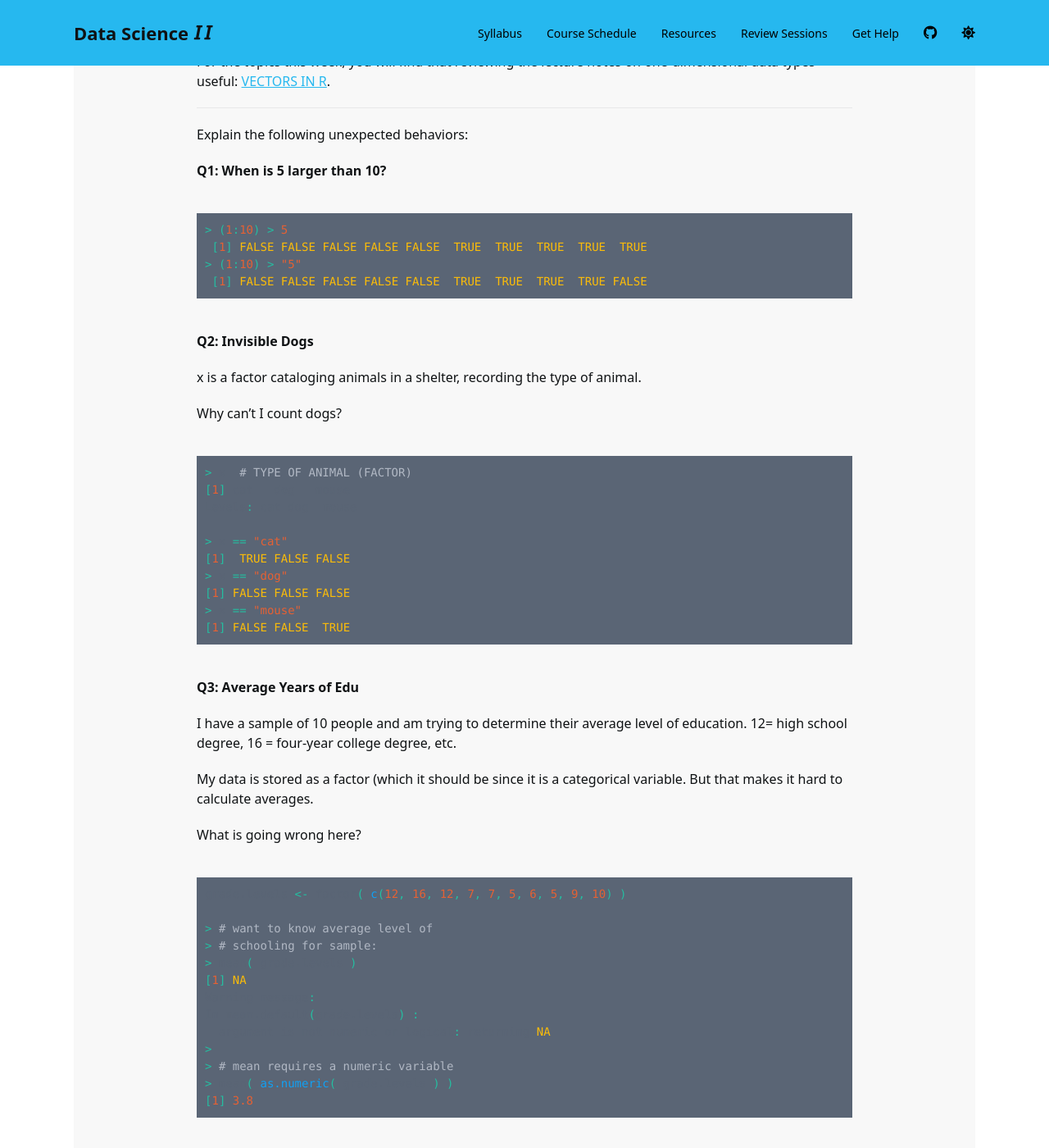
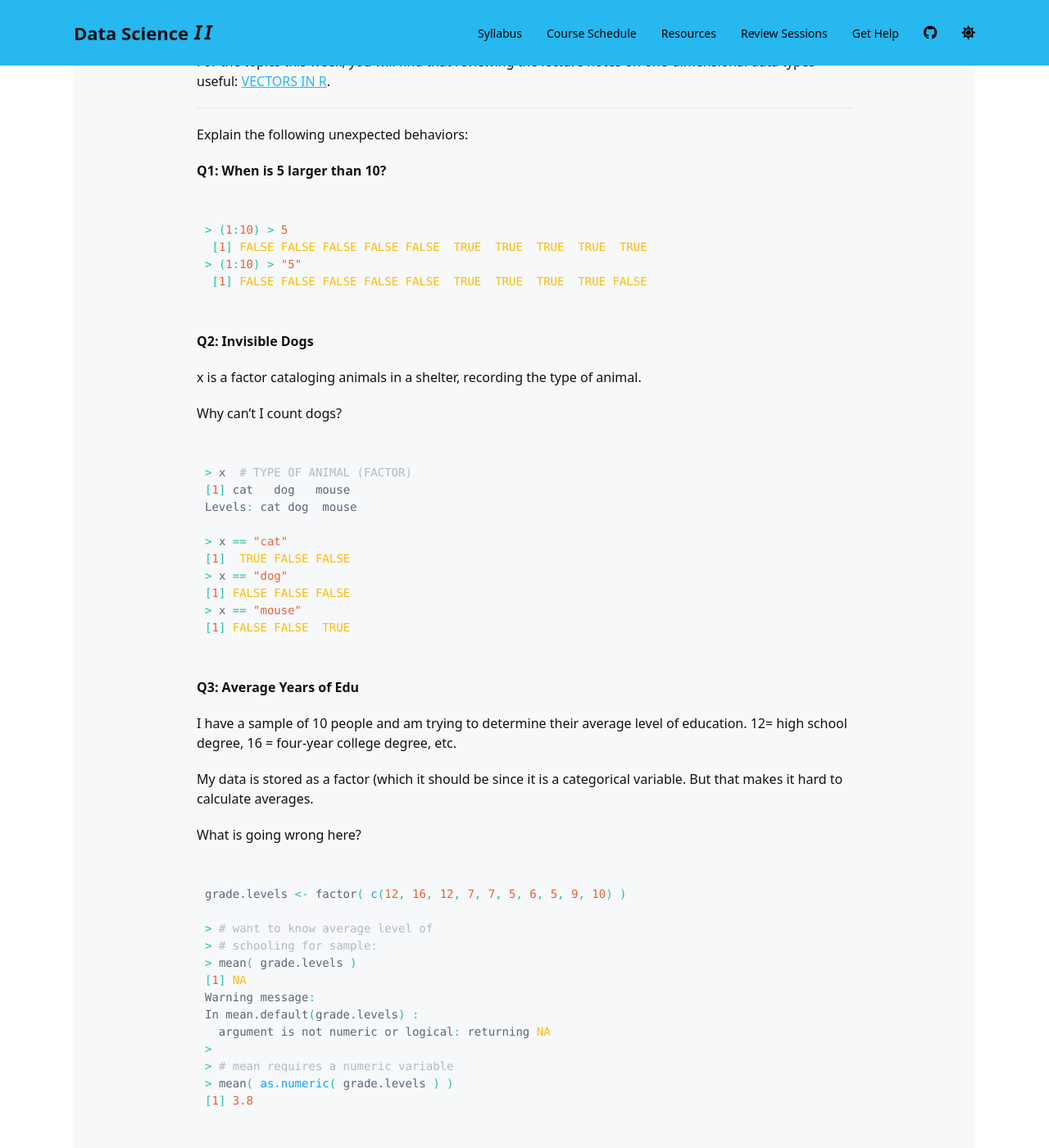
Before and after one commit to Watts-College/cpp-527-fall-2021, a Jekyll site: the page built from practice/week-00.md, in a window 1280 px wide and 1400 px high, scrolled down 949 px. Shown: the whole window at 82% size. Built offline with Jekyll 4.4.1, drawn with Linux system fonts in a browser that asks for light colours; nearby versions of some CDN libraries; a script bundle is joined from its source files by our own code; library files that are not in the unit come from our copies; a style sheet for code colours, icons or effects is not loaded.

Commit message:
Update week-00.md

```diff
--- a/practice/week-00.md
+++ b/practice/week-00.md
@@ -6,7 +6,6 @@
 ---
 
 
-<div class = "uk-container uk-container-small">
 
 <br>
 <br>
@@ -144,10 +143,3 @@
 <br>
 <hr>
 <br>
-
-</div>
-
-
-<style>
- .highlight { background-color: #5A6575; }
-</style>
```
